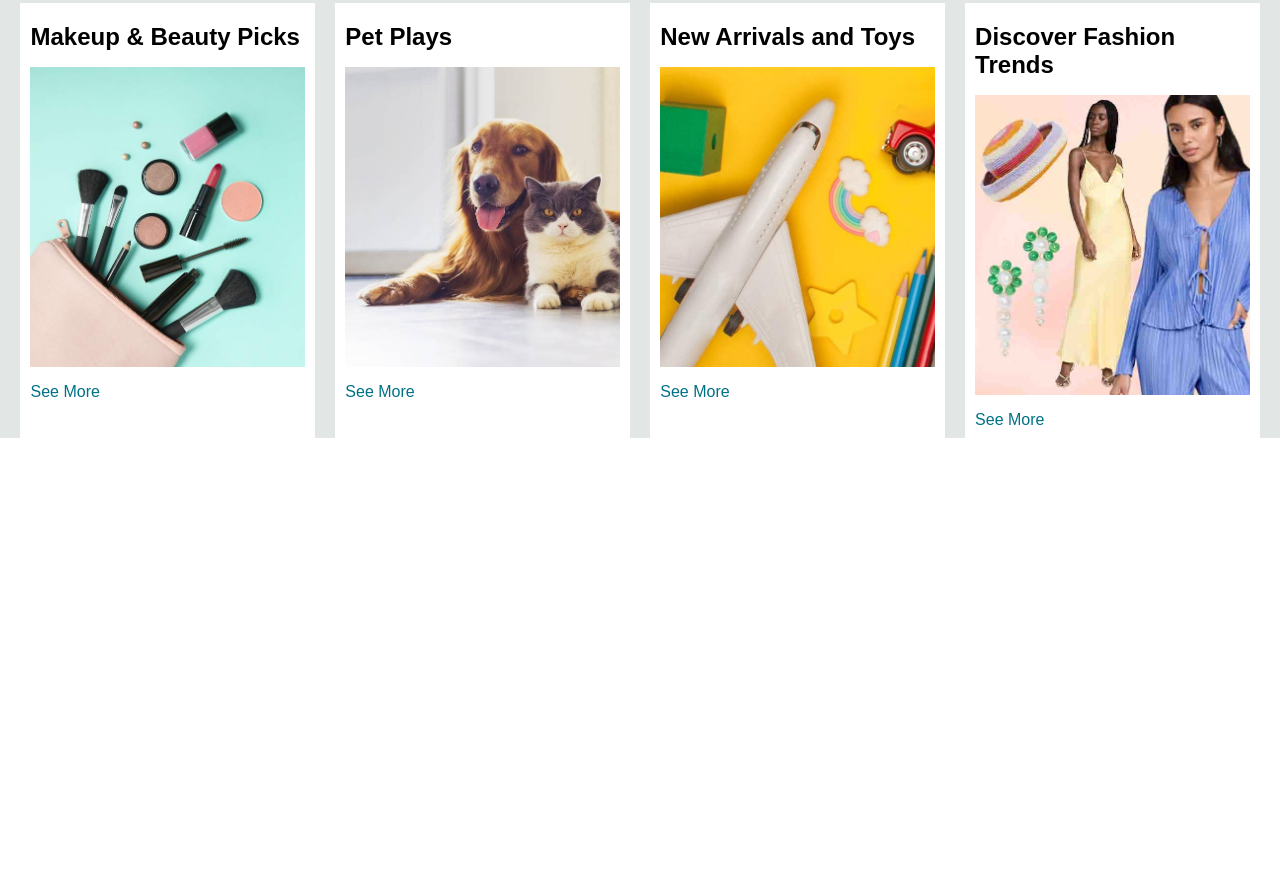
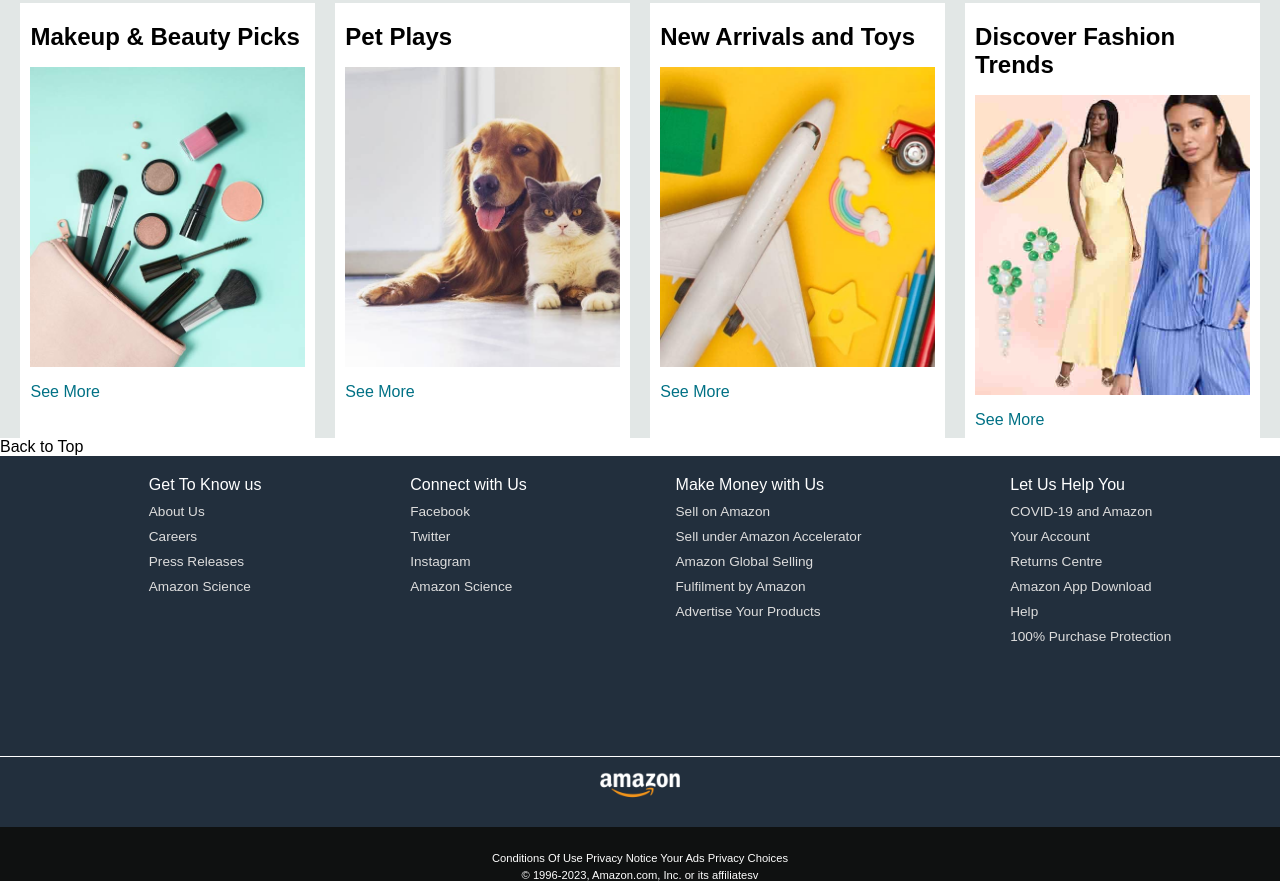
Before and after one commit to divyaannsh/Amazon-Clone, a plain HTML site: page index.html in a window 1280 px wide. Shown: the part 962-1843 px from the top of the page. Before the commit the page ends 1400 px from the top, so only its background shows below. Drawn offline with Linux system fonts and the light colour scheme.

Commit message:
css
Revised Css and made a single Page Of amazon

```diff
--- a/index.html
+++ b/index.html
@@ -107,5 +107,61 @@
 <div class="box-img" style="background-image: url('box8_image.jpg');"></div>
 <p>See More</p></div></div>
     </div>
+
+    <footer>
+         <div class="foot-panel1">
+             Back to Top
+
+         </div>
+
+         <div class="foot-panel2">
+            <ul>
+            <p>Get To Know us</p>
+           <a>About Us</a>
+           <a>Careers</a>
+           <a>Press Releases</a>
+           <a>Amazon Science</a>
+        </ul>
+        <ul>
+            <p>Connect with Us</p>
+           <a>Facebook</a>
+           <a>Twitter</a>
+           <a>Instagram</a>
+           <a>Amazon Science</a>
+        </ul>
+        <ul>
+            <p>
+                Make Money with Us</p>
+           <a>Sell on Amazon</a>
+           <a>Sell under Amazon Accelerator</a>
+           <a>Amazon Global Selling</a>
+           <a>Fulfilment by Amazon</a>
+           <a>Advertise Your Products</a>
+
+        </ul>
+        <ul>
+            <p>Let Us Help You</p>
+           <a>COVID-19 and Amazon</a>
+           <a>Your Account</a>
+           <a>Returns Centre</a>
+           <a>Amazon App Download</a>
+           <a>Help</a>
+           <a>100% Purchase Protection</a>
+        </ul>
+         </div>
+         <div class="foot-panel3">
+            <div class="logo"></div>
+         </div>
+
+         <div class="footpanel4">
+            <div class="pages">
+                <a> Conditions Of Use</a>
+                <a> Privacy Notice</a>
+                <a>Your Ads Privacy Choices</a>
+            </div>
+            <div class="copyright">© 1996-2023, Amazon.com, Inc. or its affiliatesv</div>
+
+         </div>
+    </footer>
 </body>
 </html>
--- a/style.css
+++ b/style.css
@@ -167,3 +167,74 @@ span{
 .box-content p{
     color: #007185
 }
+
+/**footer**/
+
+.footer{
+    margin-top: 15px;
+}
+.footpanel1{
+    background-color: #37475a;
+    color: white;
+    height: 50px;
+    display: flex;
+    justify-content: center;
+    align-items: center;
+    font-size: 0.85rem;
+}
+
+.foot-panel2{
+    background-color:#222f3d ;
+    color: white;
+    height: 300px;
+    display: flex;
+    justify-content: space-evenly;
+}
+ul{
+    margin-top: 20px;
+}
+ul a{
+    display: flex;
+    font-size: 0.85rem;
+    margin-top: 10px;
+    color: #dddddd;
+}
+
+.foot-panel3{
+    background-color: #222f3d;
+    color: white;
+    border-top: 0.5px solid white;
+    height: 70px;
+    display:flex;
+    justify-content: center;
+}
+
+.logo{
+    background-image: url("amazon_logo.png");
+    background-size: cover;
+    height: 50px;
+    width: 100px;
+
+}
+.foot-panel4{
+    background-color:#0f1111;
+    color: white;
+    display: flex;
+    height: 80px;
+    justify-content: center;
+}
+
+.pages{
+     font-size: 0.7rem;
+     text-align: center;
+     padding-top: 25px;
+     background-color:#0f1111;
+     color: white;
+}
+.copyright{
+    background-color:#0f1111;
+font-size: 0.7rem;
+text-align: center;
+color: white;
+padding-top: 5px;
+}
```
